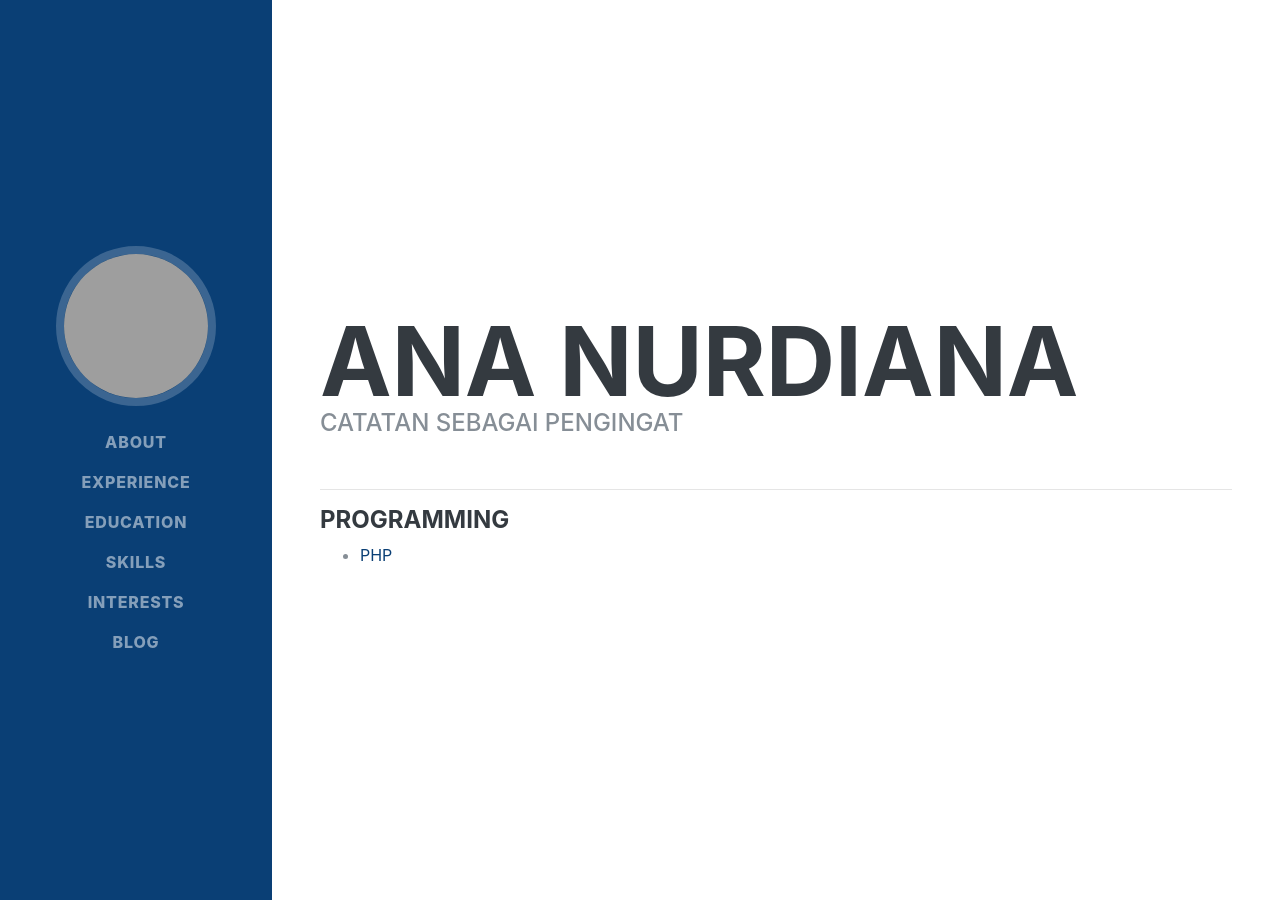
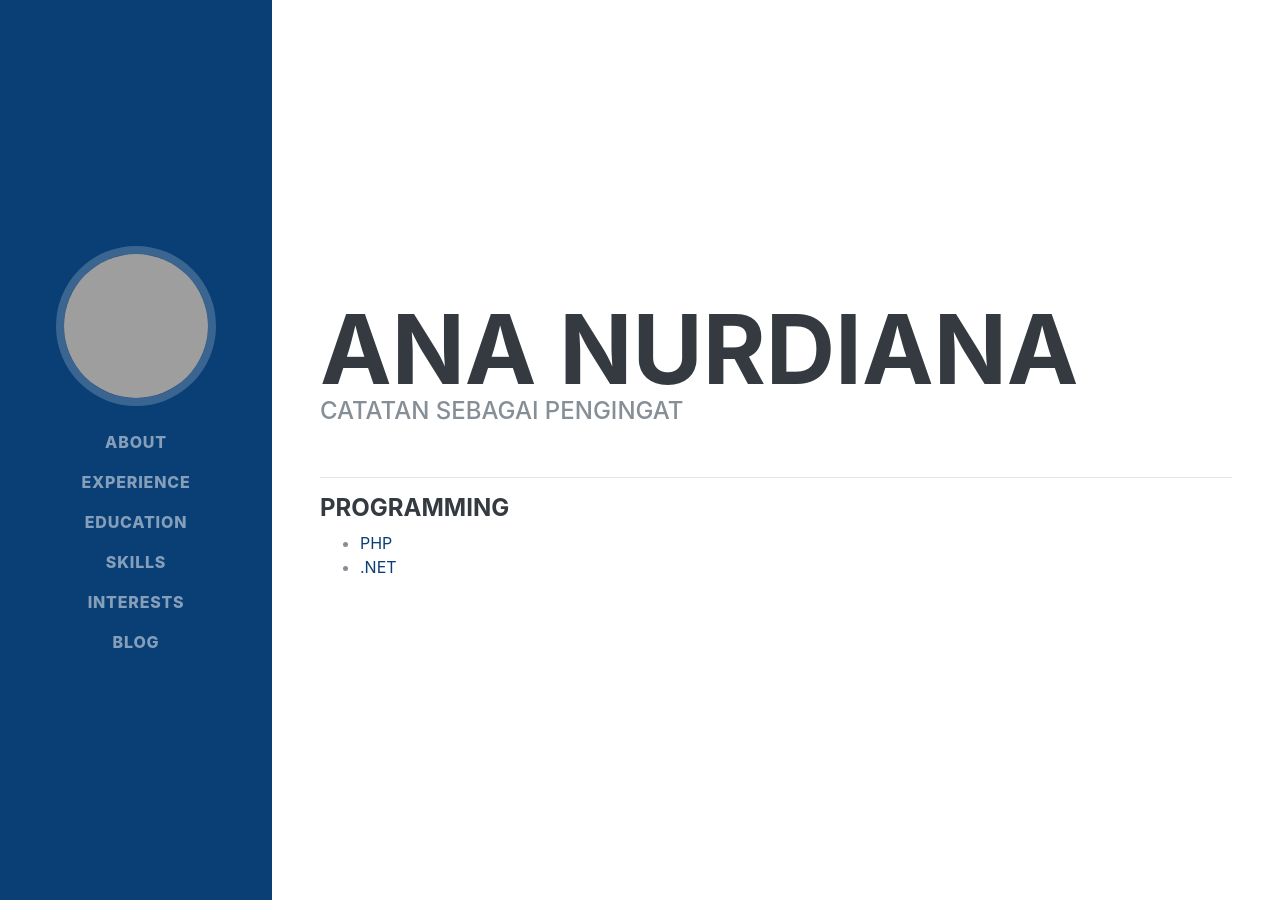
Before and after one commit to ananurdiana/ananurdiana.github.io, a Jekyll site: the page built from blog/programming/index.md, in a window 1280 px wide. Built offline with Jekyll 4.4.1, drawn with Linux system fonts in a browser that asks for light colours; some web fonts are replaced; our own code applies the rules of GitHub Pages for plain Markdown files; grey boxes are pictures that could not be loaded.

Commit message:
Update index.md

```diff
--- a/blog/programming/index.md
+++ b/blog/programming/index.md
@@ -1,3 +1,4 @@
 #### Programming
 
  - [PHP](php)
+ - [.NET](.net)
```
